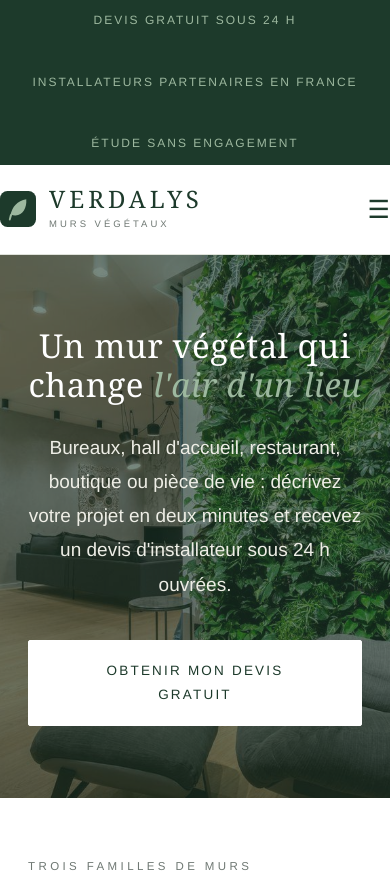
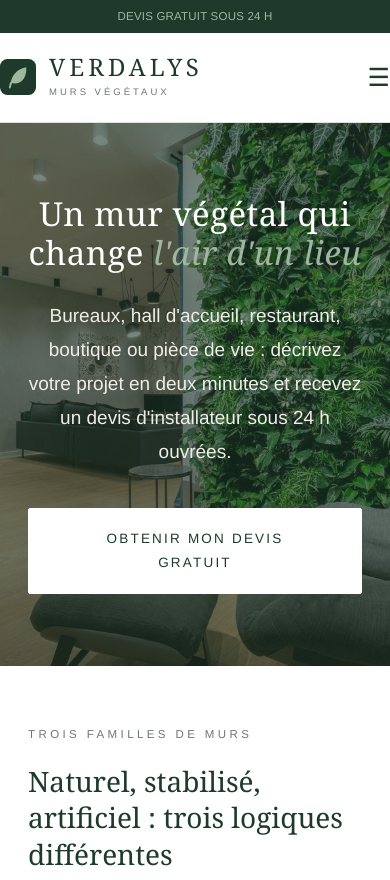
Before and after one commit to sebastienmonnier59-dotcom/mon-mur-vegetal, a plain HTML site: page index.html in a window 390 px wide. Shown: the top 880 px of the page. Drawn offline with Linux system fonts and the light colour scheme.

Commit message:
Bandeau mobile : une seule accroche sur une ligne compacte (31px au lieu de ~120px)

```diff
--- a/assets/css/style.css
+++ b/assets/css/style.css
@@ -169,6 +169,11 @@
 
 /* ---------- Responsive ---------- */
 @media (max-width: 980px) {
+  /* Bandeau : une seule accroche sur mobile, sur une ligne compacte */
+  .topbar { font-size: 11.5px; padding: 6px 0; letter-spacing: .2px; }
+  .topbar .container { flex-wrap: nowrap; justify-content: center; gap: 0; padding-left: 14px; padding-right: 14px; }
+  .topbar span:not(:first-child) { display: none; }
+  .topbar span:first-child { white-space: nowrap; overflow: hidden; text-overflow: ellipsis; }
   .grid-3, .grid-2, .steps, footer.site .cols { grid-template-columns: 1fr; gap: 30px; }
   .hero h1 { font-size: 33px; }
   .hero .container { padding-top: 72px; padding-bottom: 72px; }
```
